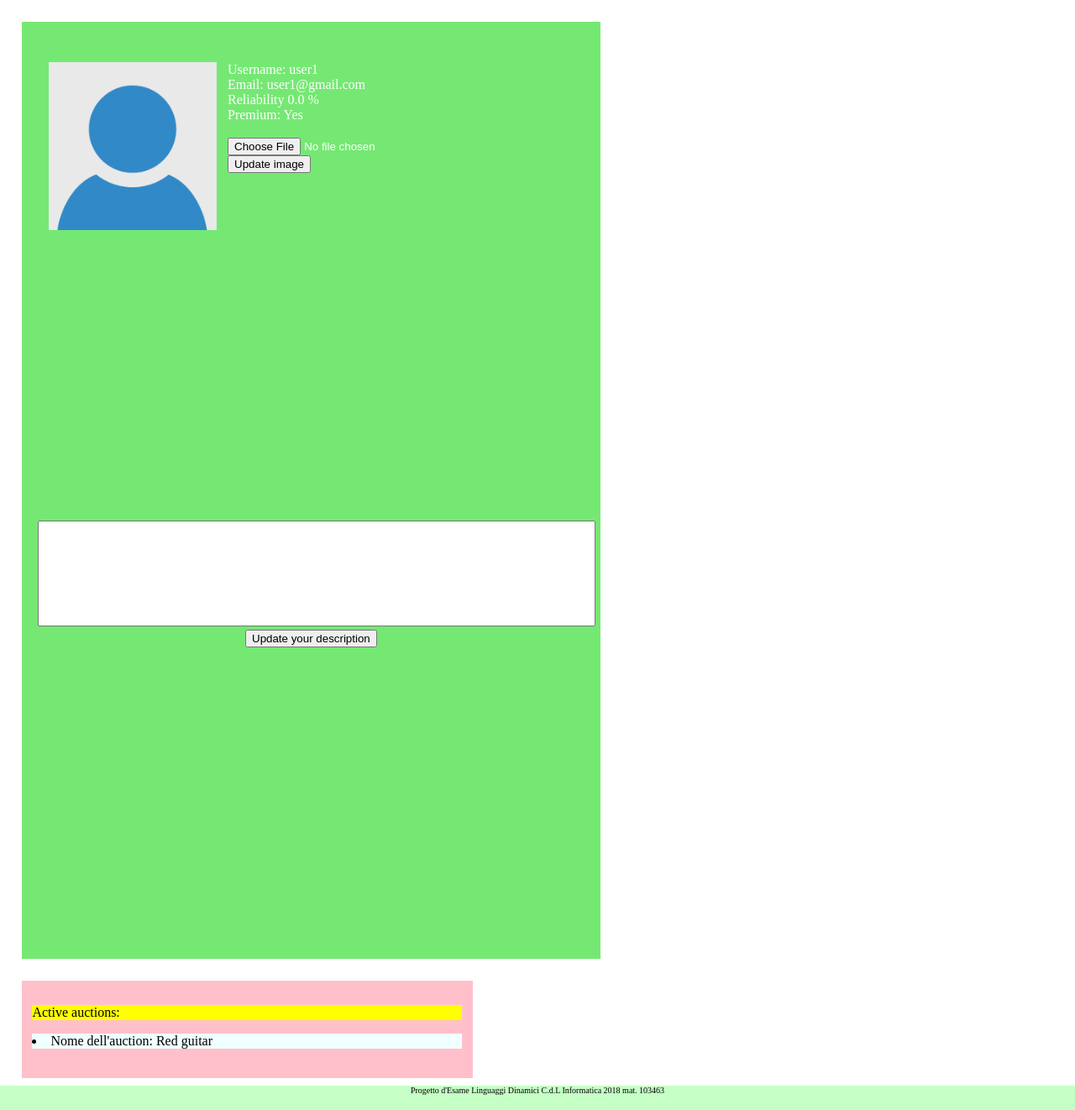
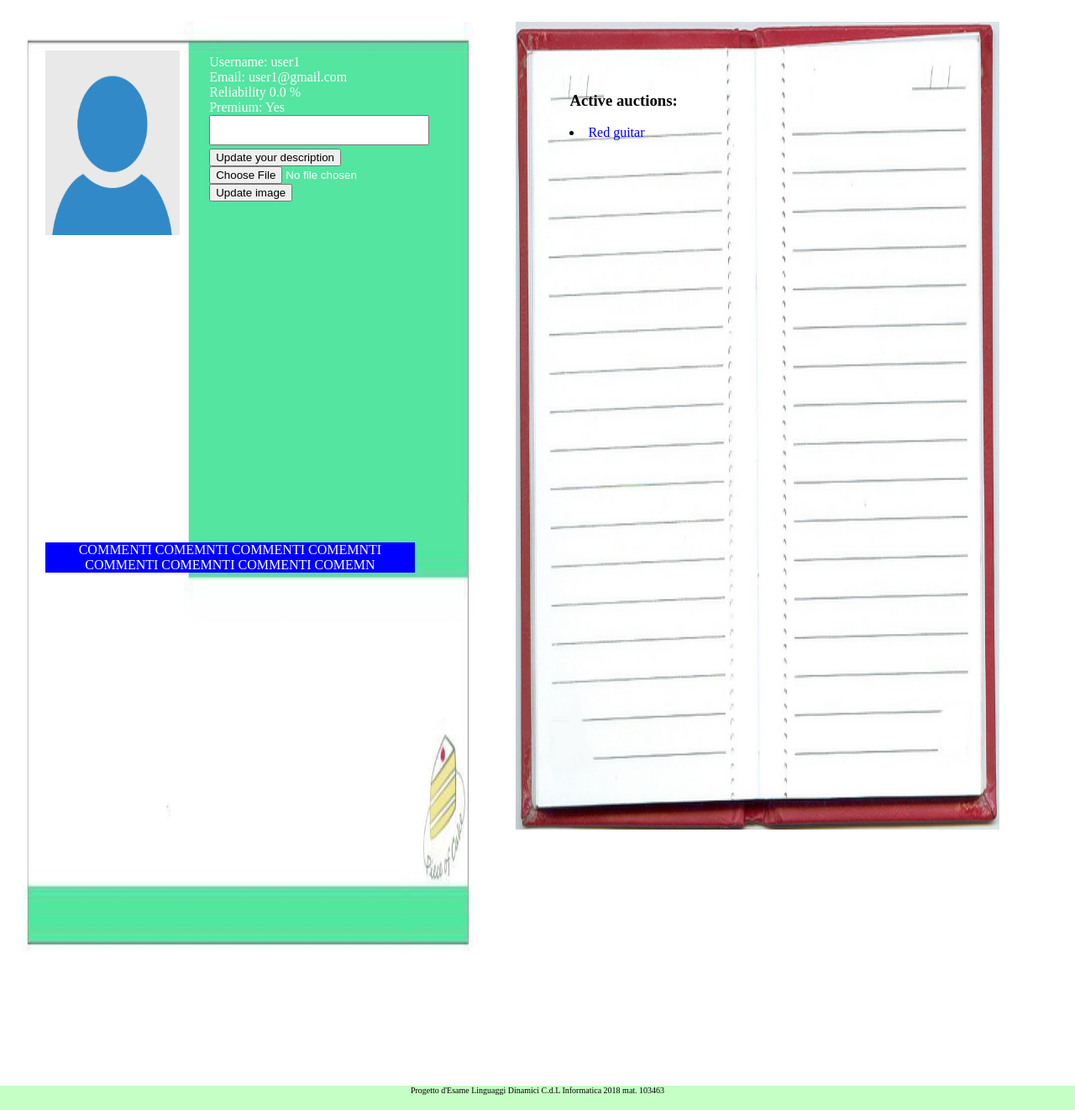
Before and after one commit to Whirt/ld, a Django app: a page that uses PieceOfCake/webauction/templates/webauction/profile.html in a window 1280 px wide. Shown: the part 120-1442 px from the top of the page at 84% size. Run offline with Django 3.2, Linux system fonts and the light colour scheme; a user stored in the database is signed in; data comes from the database, SQL or seed files in the repository; both versions use the stored data as it was after the commit; data that the repository does not hold is empty.

Commit message:
sistemato GUI profilo

```diff
--- a/PieceOfCake/messenger/templates/messenger/search_user.html
+++ b/PieceOfCake/messenger/templates/messenger/search_user.html
@@ -26,7 +26,7 @@
 <div id=search_bar>
     <form method='GET'>
         <input type='text' name='keywords' required/>
-        <input type='submit' value='search'/>
+        <input type='submit' value='search user'/>
     </form>
 </div>
 <div id=result>
--- a/PieceOfCake/webauction/templates/webauction/profile.html
+++ b/PieceOfCake/webauction/templates/webauction/profile.html
@@ -8,35 +8,43 @@
         padding: 1% 1% 1% 1%;
         float: left;
         height: 85%;
-        min-width: 40%;
+        max-width: 40%;
         border: 5px;
-        background-color: #75e873;
+
         color: white;
+        background: url('../../../media/static_images/presentation_card.jpg');
+        background-size: 100% 100%;
+
+        overflow:hidden;
     }
     #upper {
         padding: 1%;
         height: 50%;
-        background-color: #75e873;
     }
     #profile_picture {
-        margin: 2%;
+        margin: 0% 2% 2% 2% ;
+        height:100%;
+        width:30%;
         float: left;
     }
     #profile_data {
-        margin: 2%;
+        margin: 1% 1% 1% 1%;
+        padding-left: 40%;
+
     }
     #lower {
-        padding: 1%;
+        margin: 7% 11% 0% 3%;
         text-align: center;
-        background-color: #75e873;
+        background-color: blue;
     }
     #auction_data {
         margin: 2% 2% 0 2%;
-        padding: 1%;
-        min-width: 40%;
-        height: 85%;
+        padding: 5%;
+        min-width: 35%;
+        height: 65%;
         float: left;
-        background-color: pink;
+        background: url('../../../media/static_images/note.png');
+        background-size: 100% 100%;
     }
 {% endblock %}
 {% block body %}
@@ -53,9 +61,10 @@
     </p>
     <div id=upper>
     <div id=profile_picture>
-        <img src={{ userProfile.profile_pic.url }} height=200 width=200>
+        <img src={{ userProfile.profile_pic.url }} style='height:220px; width:160px;'>
     </div>
     <div id=profile_data>
+        <!-- Generalità -->
         Username: {{ userProfile.user.username }} <br>
         Email: {{ userProfile.user.email }} <br>
         {% comment %}
@@ -65,6 +74,7 @@
         {% endcomment %}
         Reliability {{ userProfile.feedback }} % <br>
 
+        <!-- Premium activation -->
         {% if request.user == userProfile.user %}
             Premium:
             {% if not userProfile.premium %}
@@ -78,7 +88,23 @@
                 Yes
             {% endif %}
         {% endif %}
-        <br><br>
+
+        <!-- Descrizione -->
+        {% if request.user == userProfile.user %}
+            <textarea style='resize:none; background-color:c6edab; overflow-y:scroll'
+                rows=2 cols=30 name='description' form='desc_form'>
+                {{ userProfile.description }}
+            </textarea>
+            <form id='desc_form' method='POST'>
+                {% csrf_token %}
+                <input type='submit' name='update_desc' value='Update your description'>
+            </form>
+        {% else %}
+            descrizione:
+                {{ request.user.descrizione}}
+        {% endif %}
+
+        <!-- Caricamento immagine -->
         {% if request.user == userProfile.user %}
             <form enctype="multipart/form-data" method='POST'>
                 {% csrf_token %}
@@ -86,7 +112,8 @@
                 <input type='submit' name='update_img' value='Update image'>
             </form>
         {% endif %}
-        <div>
+
+        <!-- Richiesta amicizia -->
         {% if request.user != userProfile.user %}
             {% if alreadySentForward %}
                 Request pending.
@@ -100,32 +127,23 @@
             {% endif %}
         {% endif %}
     </div>
-    </div>
+
+      <div style="clear:both;"></div>
     </div>
     <div id=lower>
-        {% if request.user == userProfile.user %}
-            <textarea style='resize:none; background-color:c6edab;'
-                rows=8 cols=80 name='description' form='desc_form'>
-                {{ userProfile.description }}
-            </textarea>
-            <form id='desc_form' method='POST'>
-                {% csrf_token %}
-                <input type='submit' name='update_desc' value='Update your description'>
-            </form>
-        {% else %}
-            descrizione:
-                {{ request.user.descrizione}}
-        {% endif %}
+        COMMENTI COMEMNTI COMMENTI COMEMNTI
+        COMMENTI COMEMNTI
+        COMMENTI COMEMN
     </div>
 </div>
 <div id=auction_data>
-    <p style='background-color:yellow'>
-        Active auctions:<br>
+        <h3> Active auctions:<br> </h3>
         {% for auction in activeAuctions %}
-            <li style='background-color:azure'>
-                Nome dell'auction: {{ auction.title }}
+            <li>
+                <a href='{% url 'webauction:detail' auction.id %}'>
+                    {{ auction.title }}
+                </a>
             </li>
         {% endfor %}
-    </p>
 </div>
 {% endblock %}
```
Also changed, not shown: PieceOfCake/webauction/templates/webauction/auction_detail.html (+3 -4 lines), PieceOfCake/db.sqlite3, PieceOfCake/media/auction_img/2018/06/16/red_guitar.jpg (added), PieceOfCake/media/static_images/note.png (added), PieceOfCake/media/static_images/presentation_card.jpg (added), PieceOfCake/messenger/migrations/0002_auto_20180616_1648.py (added), PieceOfCake/webauction/migrations/0002_auto_20180616_1648.py (added), 2 other files. Lines whose indentation alone changed are shown as unchanged.
